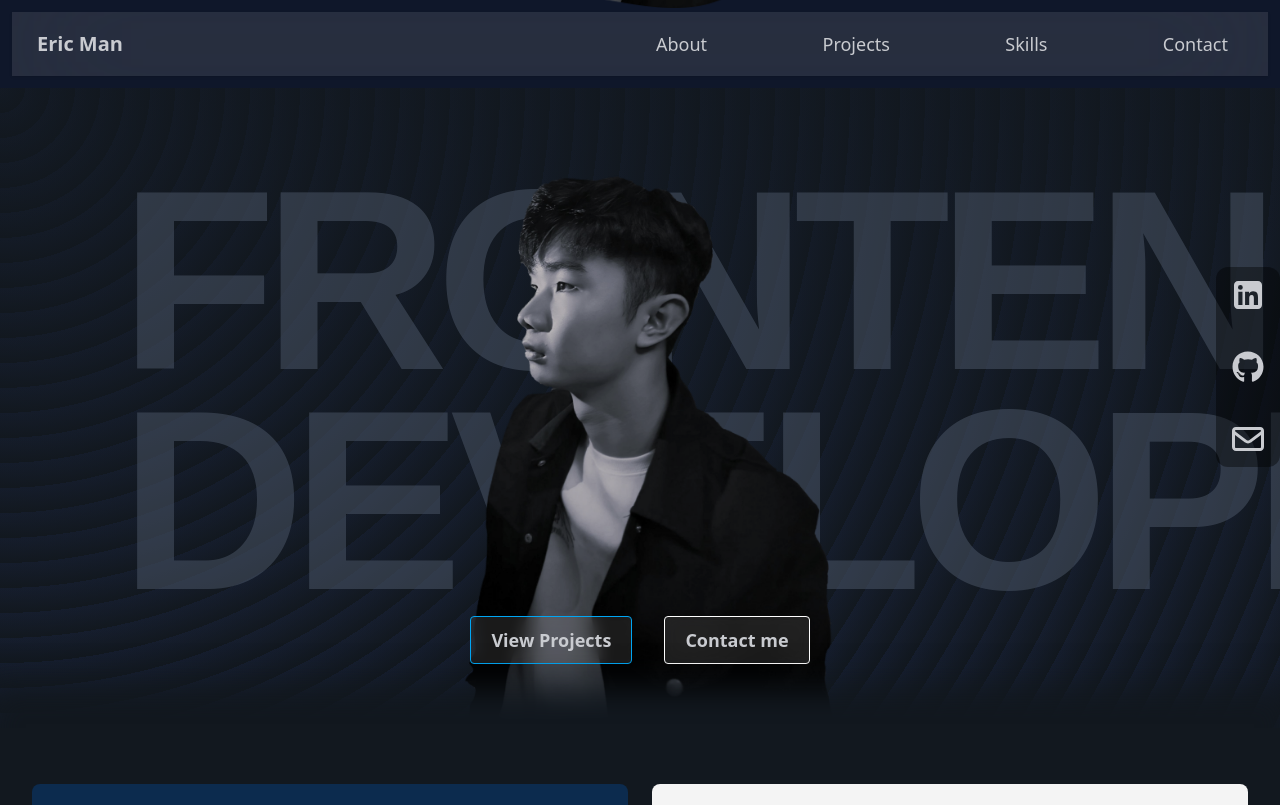
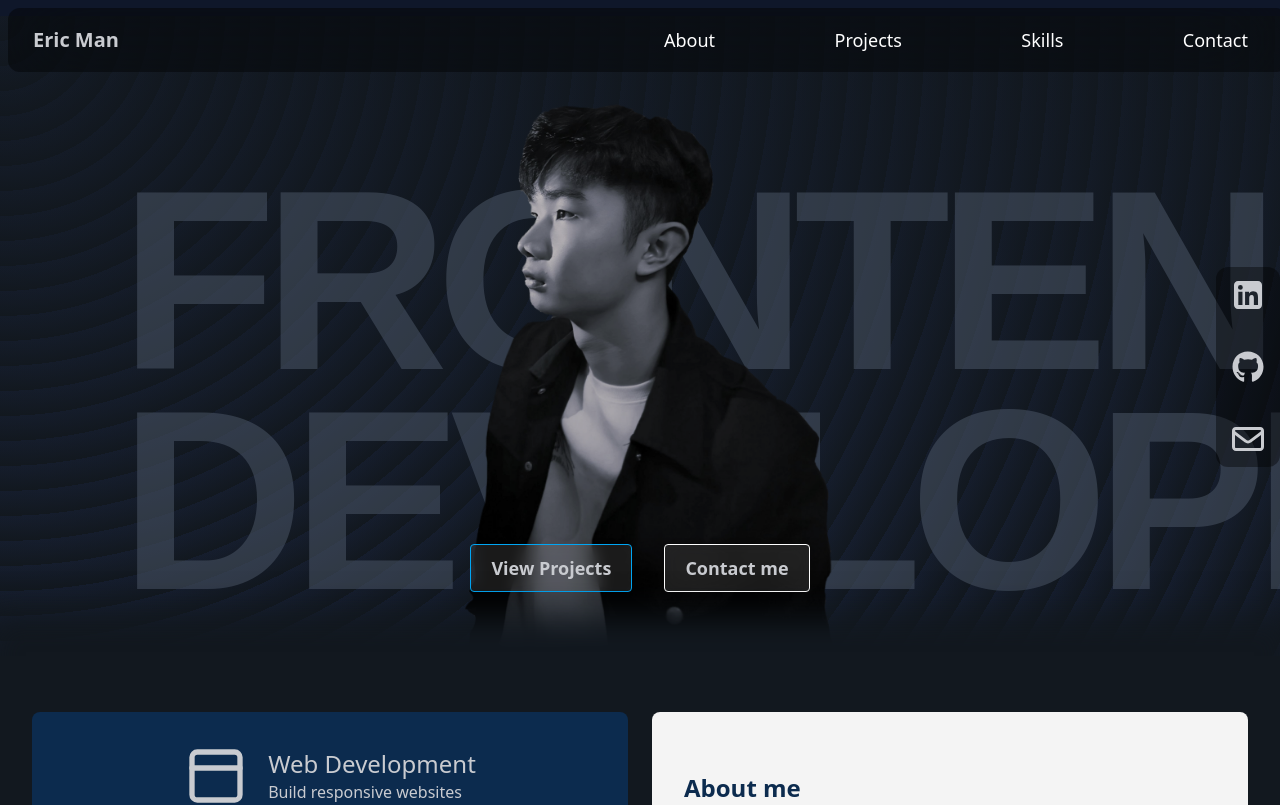
Before and after one commit to Mman7/portfolio, a React (Vite) app: page / in a window 1280 px wide. Shown: the top 805 px of the page. Built offline with nearby package versions, Linux system fonts and the light colour scheme.

Commit message:
added scrolling Link

```diff
--- a/src/components/navbar.tsx
+++ b/src/components/navbar.tsx
@@ -1,15 +1,49 @@
+import { Link } from "react-scroll";
+
+const scrollDuration = 500;
+
 export default function Navbar() {
   return (
-    <div className="p-3">
-      <div className="navbar bg-white/10 shadow-sm backdrop-blur-3xl">
+    <div className="p-2">
+      <div className="navbar fixed z-1000 rounded-xl bg-black/40 backdrop-blur-2xl">
         <div className="flex-1">
-          <a className="btn btn-ghost text-xl">Eric Man</a>
+          <Link to="hero" smooth={true} duration={scrollDuration}>
+            <button className="btn btn-ghost text-xl">Eric Man</button>
+          </Link>
         </div>
         <div className="hidden flex-1 justify-between px-4 sm:flex">
+          <Link
+            to="about"
+            smooth={true}
+            duration={scrollDuration}
+            offset={-100}
+          >
             <Button>About</Button>
+          </Link>
+          <Link
+            to="projects"
+            smooth={true}
+            duration={scrollDuration}
+            offset={-100}
+          >
             <Button>Projects</Button>
+          </Link>
+          <Link
+            to="skills"
+            smooth={true}
+            duration={scrollDuration}
+            offset={-100}
+          >
             <Button>Skills</Button>
+          </Link>
+          <Link
+            to="contact"
+            smooth={true}
+            duration={scrollDuration}
+            offset={-100}
+          >
             <Button>Contact</Button>
+          </Link>
         </div>
         <DropDownMenu />
       </div>
@@ -19,7 +53,7 @@ export default function Navbar() {
 
 function Button({ children }: { children: string }) {
   return (
-    <button className="rounded-md px-4 py-2 text-lg duration-300 hover:cursor-pointer hover:bg-amber-50 hover:text-black">
+    <button className="rounded-md px-4 py-2 text-lg text-white duration-300 hover:cursor-pointer hover:bg-amber-50 hover:text-black">
       {children}
     </button>
   );
@@ -48,12 +82,36 @@ function DropDownMenu() {
         tabIndex={-1}
         className="dropdown-content menu bg-base-100 rounded-box z-1 w-52 p-2 shadow-sm"
       >
+        <Link to="about" smooth={true} duration={scrollDuration} offset={-100}>
           <li>
-          <a>Item 1</a>
+            <button>About</button>
           </li>
+        </Link>
+        <Link
+          to="projects"
+          smooth={true}
+          duration={scrollDuration}
+          offset={-100}
+        >
           <li>
-          <a>Item 2</a>
+            <button>Projects</button>
           </li>
+        </Link>
+        <Link to="skills" smooth={true} duration={scrollDuration} offset={-100}>
+          <li>
+            <button>Skills</button>
+          </li>
+        </Link>
+        <Link
+          to="contacts"
+          smooth={true}
+          duration={scrollDuration}
+          offset={-100}
+        >
+          <li>
+            <button>Contact</button>
+          </li>
+        </Link>
       </ul>
     </div>
   );
```
Lines whose indentation alone changed are shown as unchanged.
